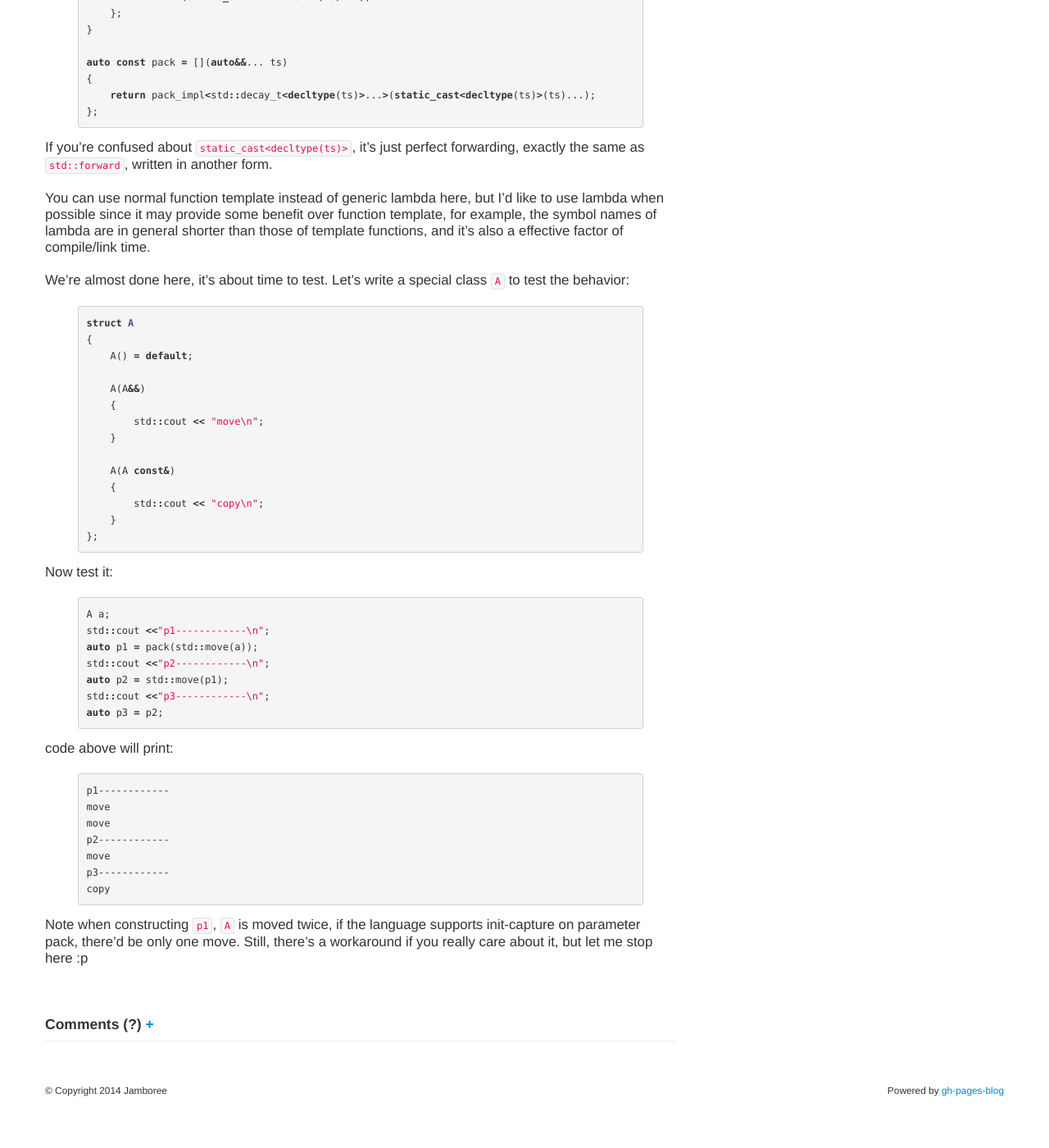
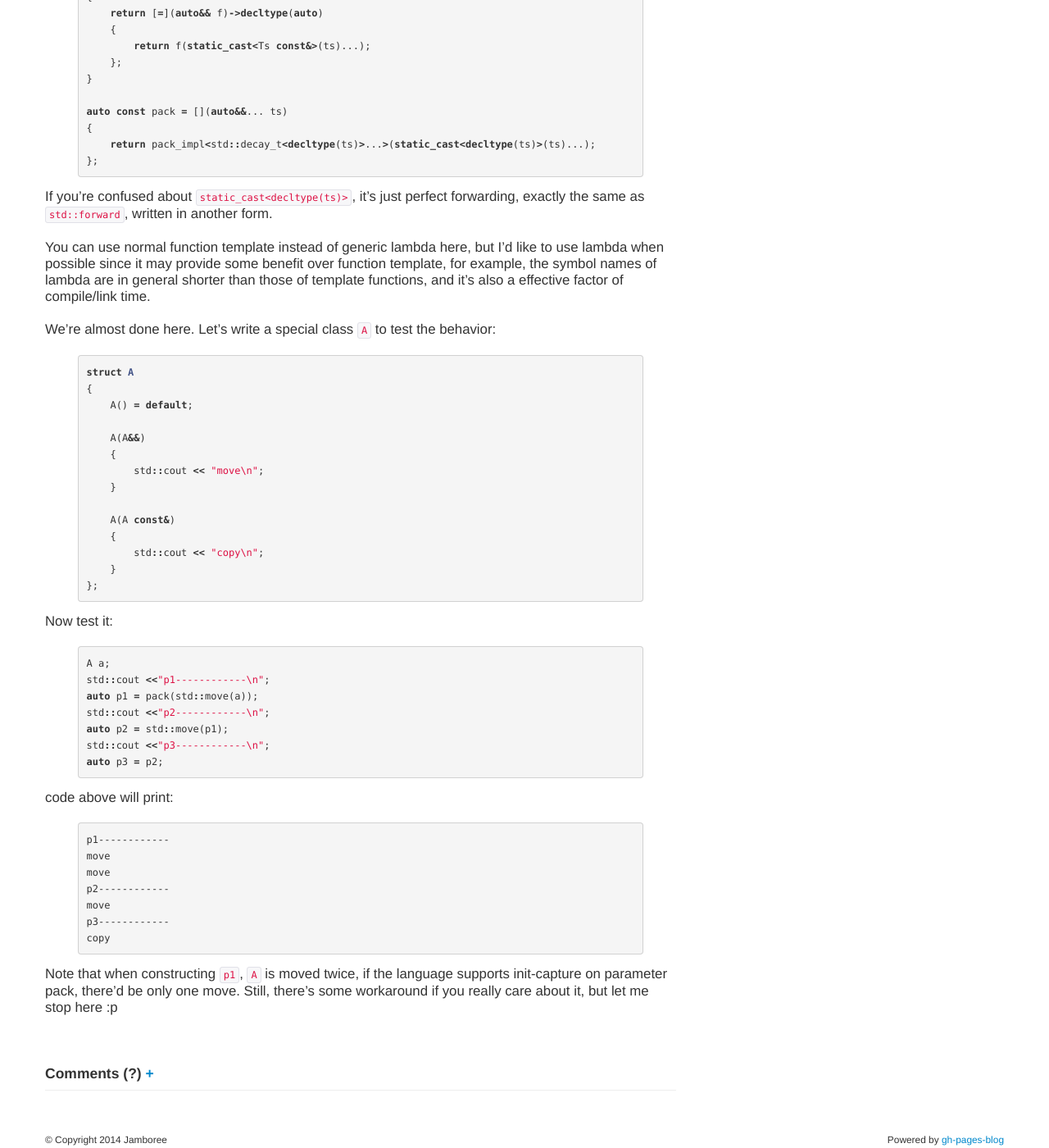
Before and after one commit to jamboree/cout, a Jekyll site: the page built from _posts/2014-07-21-pack-unpack-without-using-tuple.md, in a window 1280 px wide and 1400 px high, scrolled down 3056 px. Shown: the whole window at 82% size. Built offline with Jekyll 4.4.1, drawn with Linux system fonts in a browser that asks for light colours; before the commit the page ends 4396 px from its top, so only the background shows below that; some of the changed text lies outside the part shown.

Commit message:
Update 2014-07-21-pack-unpack-without-using-tuple.md

```diff
--- a/_posts/2014-07-21-pack-unpack-without-using-tuple.md
+++ b/_posts/2014-07-21-pack-unpack-without-using-tuple.md
@@ -170,7 +172,7 @@
 
 You can use normal function template instead of generic lambda here, but I'd like to use lambda when possible since it may provide some benefit over function template, for example, the symbol names of lambda are in general shorter than those of template functions, and it's also a effective factor of compile/link time.
 
-We're almost done here, it's about time to test. Let's write a special class `A` to test the behavior:
+We're almost done here. Let's write a special class `A` to test the behavior:
 
 {% highlight c++ %}
 struct A
@@ -213,4 +215,4 @@
 copy
 {% endhighlight %}
 
-Note when constructing `p1`, `A` is moved twice, if the language supports init-capture on parameter pack, there'd be only one move. Still, there's a workaround if you really care about it, but let me stop here :p
+Note that when constructing `p1`, `A` is moved twice, if the language supports init-capture on parameter pack, there'd be only one move. Still, there's some workaround if you really care about it, but let me stop here :p
```
Also changed, not shown: other parts of _posts/2014-07-21-pack-unpack-without-using-tuple.md (+13 -11 lines).
